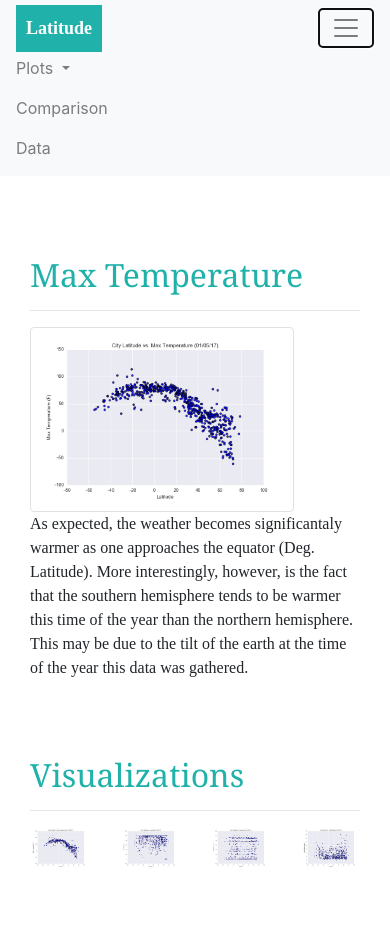
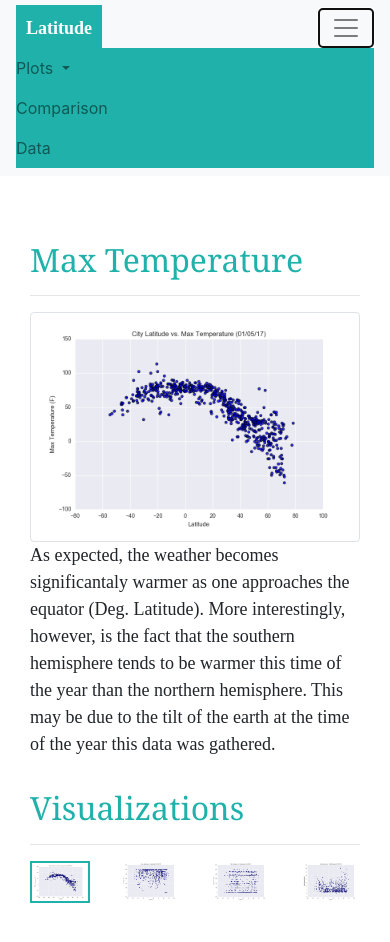
Before and after one commit to kcomalley14/Web-Design-Challenge, a plain HTML site: page maxtemp.html in a window 390 px wide. Both pictures are taken after a click on the button "Toggle navigation". Drawn offline with nearby package versions, Linux system fonts and the light colour scheme.

Commit message:
update css formatting

```diff
--- a/maxtemp.html
+++ b/maxtemp.html
@@ -69,7 +69,7 @@
                     <hr>
                     <div class="row">
                         <div class="col-3 col-md-6">
-                            <a href="maxtemp.html"><img src="Resources/Fig1.png" width="100%"  alt="temperature">
+                            <a href="maxtemp.html"><img class="selected" src="Resources/Fig1.png" width="100%"  alt="temperature">
                             </a>
                         </div>
                         <div class="col-3 col-md-6">
--- a/style.css
+++ b/style.css
@@ -19,11 +19,16 @@ a.navbar-brand {
 }
 
 /* Images formatting */
-img {width: 100%;
-    border: none;}
+img {width: 100%;}
 
 .img-thumbnail {
-    width: 80%;
+    width: 100%;
+    float: left;
+    border-style: dotted;
+}
+
+#landing {
+    width: 40%;
 }
 
 h1, h2, h3 {
@@ -40,24 +45,38 @@ h1, h2, h3 {
     display: inline-block;
 } */
 
+/* Text formatting */
 body {
-    background-color: rgb(150, 26, 26);
+    background-color: rgb(223, 222, 222);
 }
 
 .container {
     overflow: hidden;
     padding-top: 50px;
     padding-bottom: 80px;
-}
-
-
-
-.col-md-12 {
-    background-color: white;
-    padding-top: 15px;
-    padding-bottom: 30px;
+    font-size: large;
 }
 
 p{
     font-family: 'Times New Roman', Times, serif;
 }
+
+/* Visualizations formatting */
+img.selected {
+    border: 2px solid lightseagreen;
+}
+
+/* Smaller Screen */
+@media(max-width: 991px) {
+    .navbar.bg-light {
+        background-color: lightseagreen;
+    }
+
+    .navbar-collapse {
+        background-color: lightseagreen;
+    }
+
+    .navbar {
+        padding: inherit;
+    }
+}
```
Also changed, not shown: cloudiness.html (+1 -1 lines), humidity.html (+1 -1 lines), windspeed.html (+1 -1 lines).
